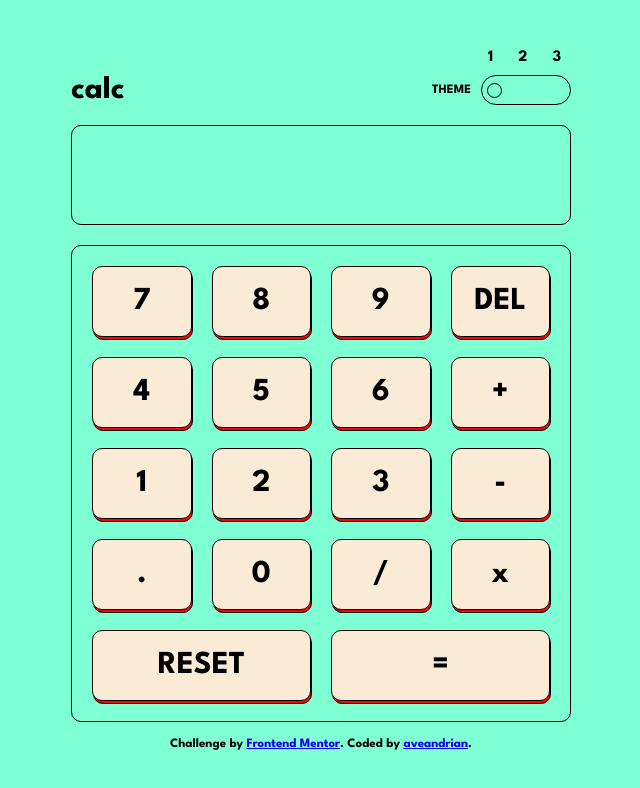
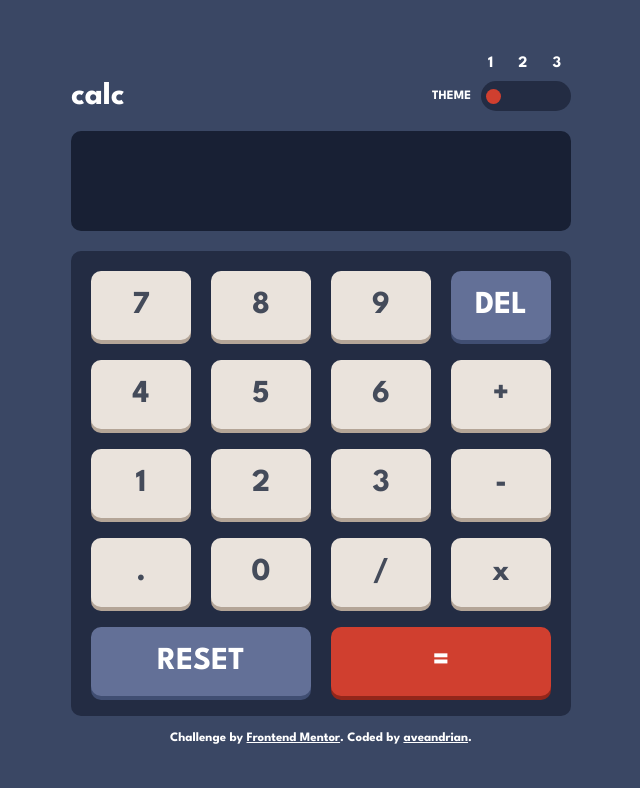
Before and after one commit to aveandrian/calculator-app-react, a React (Vite) app: page / in a window 1280 px wide. Shown: the top 788 px of the page, without its empty margins (319-959 px from the left). Built offline with nearby package versions, Linux system fonts and the light colour scheme.

Commit message:
adds color-theme switching

```diff
--- a/src/App.css
+++ b/src/App.css
@@ -3,6 +3,85 @@
   padding: 0;
   box-sizing: border-box;
   font-family: 'League Spartan', sans-serif;
+}
+
+[data-theme='theme-0'] {
+  --main-background: hsl(222, 26%, 31%);
+  --keypad-background: hsl(223, 31%, 20%);
+  --screen-background: hsl(224, 36%, 15%);
+
+  --key-primary-background: hsl(30, 25%, 89%);
+  --key-primary-shadow: hsl(28, 16%, 65%);
+  --key-primary-hover-background: white;
+
+  --key-secondary-background: hsl(225, 21%, 49%);
+  --key-secondary-shadow: hsl(224, 28%, 35%);
+  --key-secondary-color: white;
+  --key-secondary-hover-backgorund: rgb(162, 179, 225);
+
+  --equal-background: hsl(6, 63%, 50%);
+  --equal-color: white;
+  --equal-shadow: hsl(6, 70%, 34%);
+  --equal-hover-backgorund: rgb(249, 108, 91);
+
+  --toggle: hsl(6, 63%, 50%);
+  --toggle-background:   hsl(223, 31%, 20%);
+
+  --text-color: hsl(221, 14%, 31%);
+  --title-color: white;
+}
+
+[data-theme='theme-1'] {
+  --main-background: hsl(0, 0%, 90%);
+  --keypad-background: hsl(0, 5%, 81%);
+  --screen-background: hsl(0, 0%, 93%);
+
+  --key-primary-background: hsl(45, 7%, 89%);
+  --key-primary-shadow: hsl(35, 11%, 61%);
+  --key-primary-hover-background: white;
+
+  --key-secondary-background: hsl(185, 42%, 37%);
+  --key-secondary-shadow: hsl(185, 58%, 25%);
+  --key-secondary-color: white;
+  --key-secondary-hover-backgorund: rgb(98, 181, 189);
+
+  --equal-background: hsl(25, 98%, 40%);
+  --equal-shadow:  hsl(25, 99%, 27%);
+  --equal-color: white;
+  --equal-hover-backgorund: rgb(255, 139, 56);
+
+  --toggle-background:  hsl(0, 5%, 81%);
+  --toggle: hsl(25, 98%, 40%);
+
+  --text-color: hsl(60, 10%, 19%);
+  --title-color: hsl(60, 10%, 19%);
+}
+
+[data-theme='theme-2'] {
+  --main-background:  hsl(268, 75%, 9%);
+
+  --keypad-background: hsl(268, 71%, 12%);
+  --screen-background: hsl(268, 71%, 12%);
+
+  --key-primary-background: hsl(268, 47%, 21%);
+  --key-primary-shadow: hsl(290, 70%, 36%);
+  --key-primary-hover-background: rgb(107, 52, 172);
+
+  --key-secondary-background: hsl(281, 89%, 26%);
+  --key-secondary-shadow: rgb(163, 73, 164);
+  --key-secondary-color: white;
+  --key-secondary-hover-backgorund: rgb(134, 49, 176);
+
+  --equal-background: hsl(176, 100%, 44%);
+  --equal-shadow:  hsl(177, 92%, 70%);
+  --equal-color: hsl(198, 20%, 13%);
+  --equal-hover-backgorund: rgb(148, 255, 249);
+
+  --toggle: hsl(176, 100%, 44%);
+  --toggle-background:  hsl(268, 71%, 12%);
+
+  --text-color: hsl(52, 100%, 62%);
+  --title-color: hsl(52, 100%, 62%);
 }
 
 body {
@@ -30,7 +109,7 @@ main {
   flex-direction: column;
   align-items: center;
   justify-content: center;
-  background-color: aquamarine;
+  background-color: var(--main-background);
 }
 
 .main-wrapper {
@@ -50,6 +129,7 @@ main {
 
 .title {
   font-size: 2rem;
+  color: var(--title-color)
 }
 
 .theme-choose-container {
@@ -71,6 +151,10 @@ main {
   padding-inline: 10px;
 }
 
+.theme-choose-numbers-item {
+  color: var(--title-color)
+}
+
 .theme-choose-slider-wrapper {
    display: flex;
    align-items: center;
@@ -79,10 +163,11 @@ main {
 
 .theme-selector-title {
   font-size: 0.8rem;
+  color: var(--title-color)
 }
 
 .slider {
-  border: 1px solid black;
+  background: var(--toggle-background);
   display: flex;
   align-items: center;
   width: 90px;
@@ -97,13 +182,17 @@ main {
   height: 15px;
   width: 15px;
   border-radius: 50%;
-  border: 1px solid black
+  background: var(--toggle);
+}
+
+.slider:hover, .slider-circle:hover {
+  cursor: pointer;
 }
 
 .result {
   height: 100px;
   width: 100%;
-  border: 1px solid black;
+  background-color: var(--screen-background);
   border-radius: 10px;
   display: flex;
   align-items: center;
@@ -113,11 +202,12 @@ main {
 }
 
 .result-text {
+  color: var(--title-color);
   font-size: 3rem;
 }
 
 .calc-grid {
-  border: 1px solid black;
+  background: var(--keypad-background);
   border-radius: 10px;
   padding: 20px;
   display: grid;
@@ -133,7 +223,7 @@ main {
 .calc-item-text {
   font-size: 2rem;
   font-weight: 700;
-  border: 1px solid black;
+  background: var(--key-primary-background);
   width: 100%;
   height: 100%;
   display: flex;
@@ -142,8 +232,7 @@ main {
   padding-block: 20px;
   border-radius: 10px;
   position: relative;
-  background-color: antiquewhite;
-
+  color: var(--text-color);
 }
 
 .calc-item-text::before {
@@ -155,18 +244,67 @@ main {
   width: 100%;
   height: 100%;
   border-radius: 10px;
-  border: 1px solid black;
-  background-color: red;
+  background: var(--key-primary-shadow);
+}
+
+
+.calc-item-text:hover {
+  cursor: pointer;
+  background: var(--key-primary-hover-background);
 }
 
 .calc-reset {
   grid-column: 1 / span 2;
 }
+.calc-reset-item {
+  background: var(--key-secondary-background);
+  color: var(--key-secondary-color)
+}
+.calc-reset-item::before {
+  background: var(--key-secondary-shadow);
+}
+
+.calc-del-item {
+  background: var(--key-secondary-background);
+  color: var(--key-secondary-color)
+}
+.calc-del-item::before {
+  background: var(--key-secondary-shadow);
+  color: var(--key-secondary-color)
+}
+
+.calc-reset-item:hover, .calc-del-item:hover {
+  background-color: var(--key-secondary-hover-backgorund);
+}
+
 .calc-equal {
   grid-column: 3 / span 2;
+}
+.calc-equal-item {
+  background: var(--equal-background);
+  color: var(--equal-color)
+}
+.calc-equal-item::before{
+  background: var(--equal-shadow);
+}
+.calc-equal-item:hover {
+  background-color: var(--equal-hover-backgorund);
 }
 
 .attribution, .attribution a {
   margin-top: 2vh;
   font-size: 0.8rem;
+  color: var(--title-color)
 }
+
+@media screen and (max-width: 550px) {
+  * {
+    font-size: 0.8rem;
+  }
+  main {
+    padding: 20px;
+  }
+  .calc-item-text {
+    padding-block: 10px;
+  }
+}
--- a/src/App.jsx
+++ b/src/App.jsx
@@ -9,11 +9,31 @@ function App() {
   const [stack, setStack] = useState([])
   const ops = ['/', '*', "+", "-"]
 
+
+  useEffect(() => {
+    const handleColorSchemeChange = (e) => {
+      setSelectedTheme(e.matches ? 2 : 0);
+    };
+
+    const mediaQuery = window.matchMedia('(prefers-color-scheme: dark)');
+    handleColorSchemeChange(mediaQuery); // Set initial color scheme
+
+    mediaQuery.addEventListener('change', handleColorSchemeChange);
+
+    return () => {
+      mediaQuery.removeEventListener('change', handleColorSchemeChange);
+    };
+  }, []);
+
+
   useEffect(()=>{
     if(stack[stack.length-1] == '='){
       let sum = stack.join('').replaceAll(',','.');
-      setSum(eval(sum.substring(0,sum.length-1)))
-      setResult(eval(sum.substring(0,sum.length-1)))
+      let res = eval(sum.substring(0,sum.length-1)).toString()
+      if (res.length > 12)
+        res = res.substring(0, 12)
+      setSum(res)
+      setResult(res)
     }
   }, [stack])
 
@@ -66,16 +86,16 @@ function App() {
   }
 
   return (
-    <main>
+    <main data-theme={`theme-${selectedTheme}`}>
       <div className='main-wrapper'>
         <section className='header'>
           <p className='title'>calc</p>
           <div className='theme-choose-container'>
               <div className='theme-choose-wrapper'>
                 <div className='theme-choose-numbers'>
-                  <p>1</p>
-                  <p>2</p>
-                  <p>3</p>
+                  <p className='theme-choose-numbers-item'>1</p>
+                  <p className='theme-choose-numbers-item'>2</p>
+                  <p className='theme-choose-numbers-item'>3</p>
                 </div>
                 <div className='theme-choose-slider-wrapper'>
                   <p className='theme-selector-title'>THEME</p>
@@ -100,7 +120,7 @@ function App() {
               <div className='calc-item-text' name='9' onClick={handleClick}>9</div>
             </div>
             <div className='calc-del calc-item' >
-              <div className='calc-item-text' onClick={deleteSymbol}>DEL</div>
+              <div className='calc-del-item calc-item-text' onClick={deleteSymbol}>DEL</div>
             </div>
             <div className='calc-number calc-item'  >
               <div className='calc-item-text' name='4' onClick={handleClick}>4</div>
@@ -140,10 +160,10 @@ function App() {
               <div className='calc-item-text' name='*' operation='multiply' onClick={handleClickOperation}>x</div>
             </div>
             <div className='calc-reset calc-item' >
-              <div className='calc-item-text' onClick={reset}>RESET</div>
+              <div className='calc-reset-item calc-item-text' onClick={reset}>RESET</div>
             </div>
             <div className='calc-equal calc-item' >
-              <div className='calc-item-text' name='=' operation='equal' onClick={handleClickOperation} >=</div>
+              <div className='calc-equal-item calc-item-text' name='=' operation='equal' onClick={handleClickOperation} >=</div>
             </div>
         </section>
       </div>
```
Also changed, not shown: 2 other files (tests, documents, lock files or other folders).
